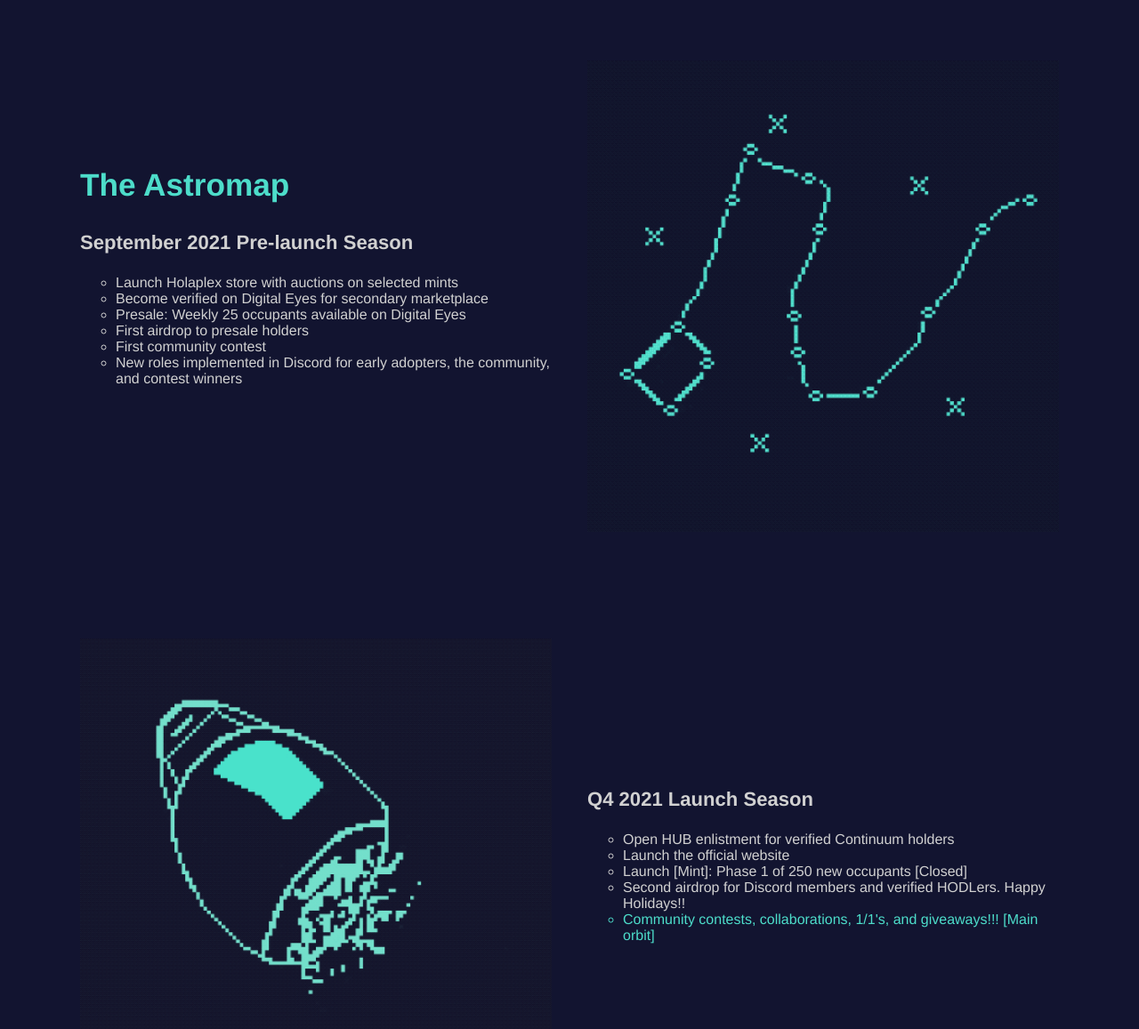
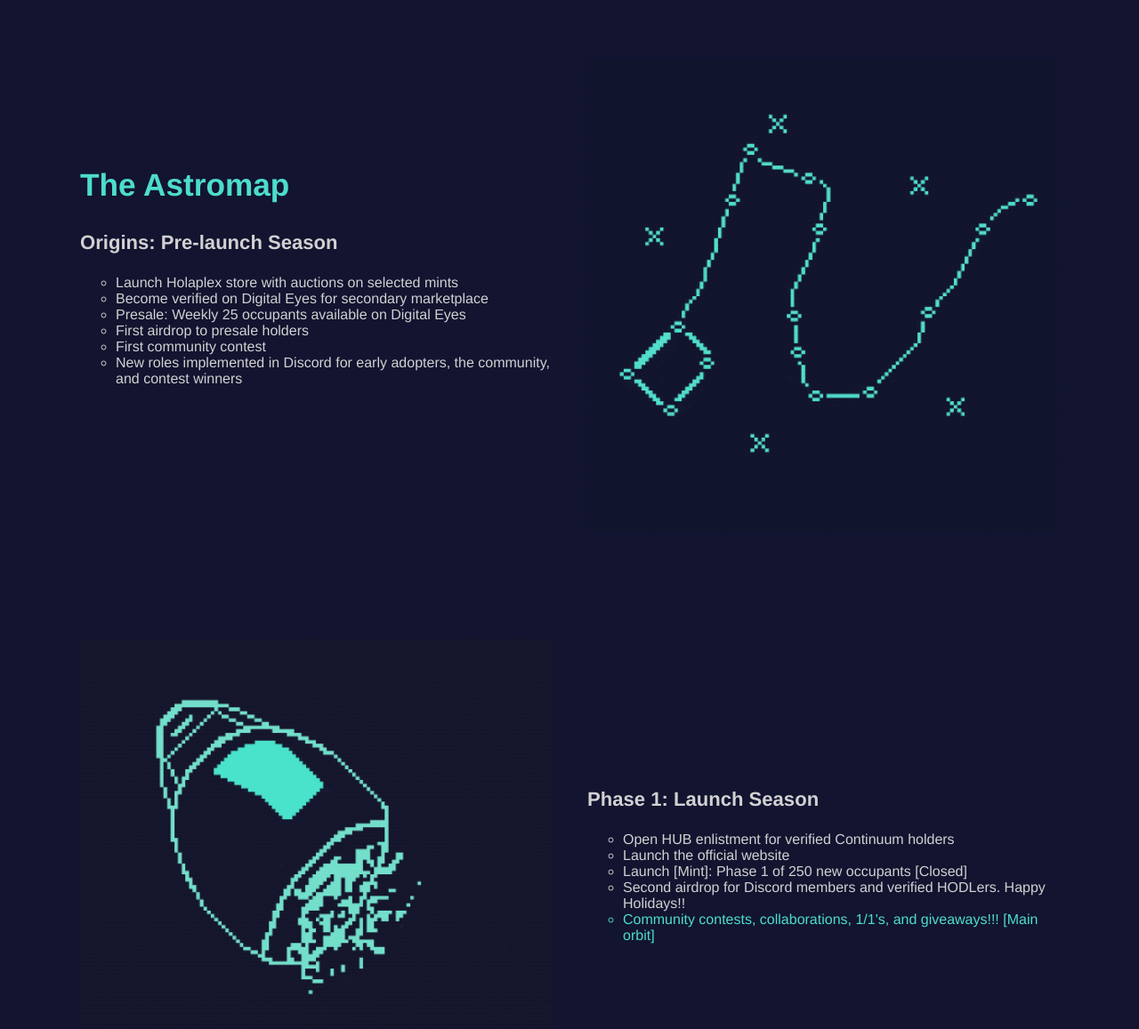
Before and after one commit to Temperedfire/continuum, a Jekyll site: the page built from index.html, in a window 1280 px wide and 1400 px high, scrolled down 2502 px. Shown: the top 1157 px of the window at 89% size. Built offline with Jekyll 4.4.1, drawn with Linux system fonts in a browser that asks for light colours; some of the changed text lies outside the part shown.

Commit message:
Update index.html

```diff
--- a/index.html
+++ b/index.html
@@ -40,7 +40,7 @@ description: A curated pocket of sci-fi NFTs stationed on a space habitat and bi
 			<div class="text editable">
 				<h2><strong>The Astromap</strong></h2>
 <p>
-	<strong>September 2021 Pre-launch Season<br></strong>
+	<strong>Origins: Pre-launch Season<br></strong>
 <ul style="list-style-type:circle;">
 	<li>Launch Holaplex store with auctions on selected mints</li>
 	<li>Become verified on Digital Eyes for secondary marketplace</li>
@@ -60,7 +60,7 @@ description: A curated pocket of sci-fi NFTs stationed on a space habitat and bi
 	<div class="container flex">
 		<div class="text editable">
 <p>
-	<strong>Q4 2021 Launch Season<br></strong>
+	<strong>Phase 1: Launch Season<br></strong>
 <ul style="list-style-type:circle;">
 	<li>Open HUB enlistment for verified Continuum holders</li>
 	<li>Launch the official website</li>
@@ -79,7 +79,7 @@ description: A curated pocket of sci-fi NFTs stationed on a space habitat and bi
 	<div class="container flex">
 		<div class="text editable">
 <p>
-	<strong>Q1-Q3 2022 Expeditions and Expansion<br></strong>
+	<strong>Phase 2: Expeditions and Expansion<br></strong>
 <ul style="list-style-type:circle;">
 
 	<li style="color:#4dddca;">Launch [Mint]: Phase 2 of new occupants [We are here 🚀]</li>
```
